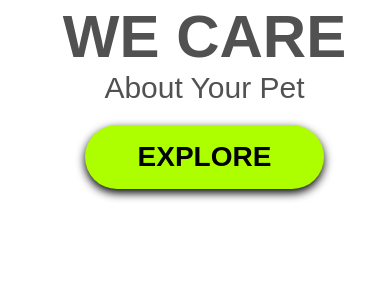
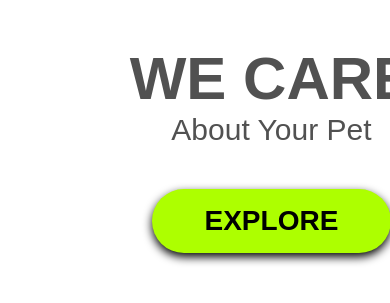
Before and after one commit to tuliogustavos4-dot/Segundo-projeto-Responsivo, a plain HTML site: page index.html in a window 390 px wide. Shown: the part 463-766 px from the top of the page. Drawn offline with Linux system fonts and the light colour scheme.

Commit message:
alterções na centralização da responsividade

```diff
--- a/styles.css
+++ b/styles.css
@@ -78,7 +78,7 @@ p {
     width: 239px;
     height: 64px;
     position: relative;
-    margin: 400px 0 243px;
+    margin: 200px 0 0 85px;
     border: none;
 
     font-size: 28px;
@@ -104,6 +104,7 @@ p {
     h1 {
         font-size: 60px;
         text-align: center;
+        margin-top: 5vh;
     }
     h2 {
         font-size: 30px;
@@ -114,6 +115,6 @@ p {
     }
 
     .button-explore {
-        margin: 20px 85px;
-    }
+        margin: 5vh 18vh ;
+       }
 }
```
